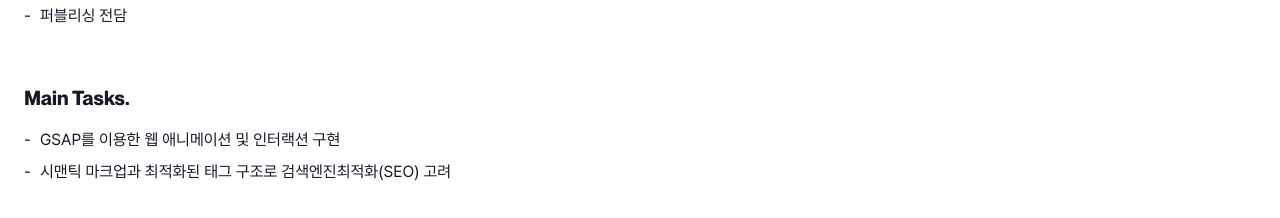
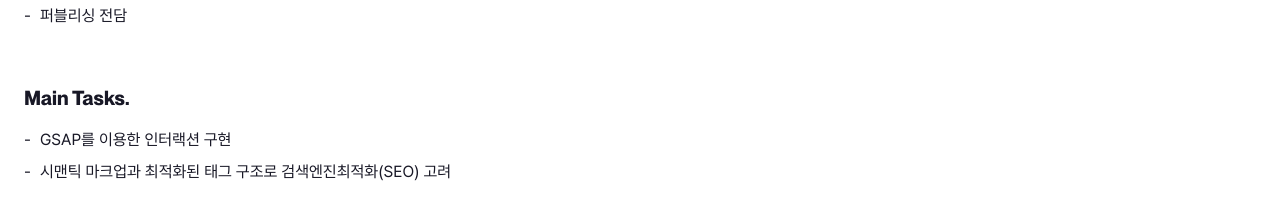
Before and after one commit to yujsoo/portfolio, a React (Vite) app: page /project/wrapstudio in a window 1280 px wide. Shown: the part 880-1098 px from the top of the page. Built offline with nearby package versions, Linux system fonts and the light colour scheme.

Commit message:
fix: fix typo

```diff
--- a/src/pages/ProjectWrap.tsx
+++ b/src/pages/ProjectWrap.tsx
@@ -43,7 +43,7 @@ function ProjectWrap() {
           <ProjectSubTitle title="Main Tasks" />
           <div className="flex flex-col gap-2">
             <p className="relative pl-4 before:absolute before:left-0 before:top-0  before:content-['-']">
-              GSAP를 이용한 웹 애니메이션 및 인터랙션 구현
+              GSAP를 이용한 인터랙션 구현
             </p>
             <p className="relative pl-4 before:absolute before:left-0 before:top-0  before:content-['-']">
               시맨틱 마크업과 최적화된 태그 구조로 검색엔진최적화(SEO) 고려
```
